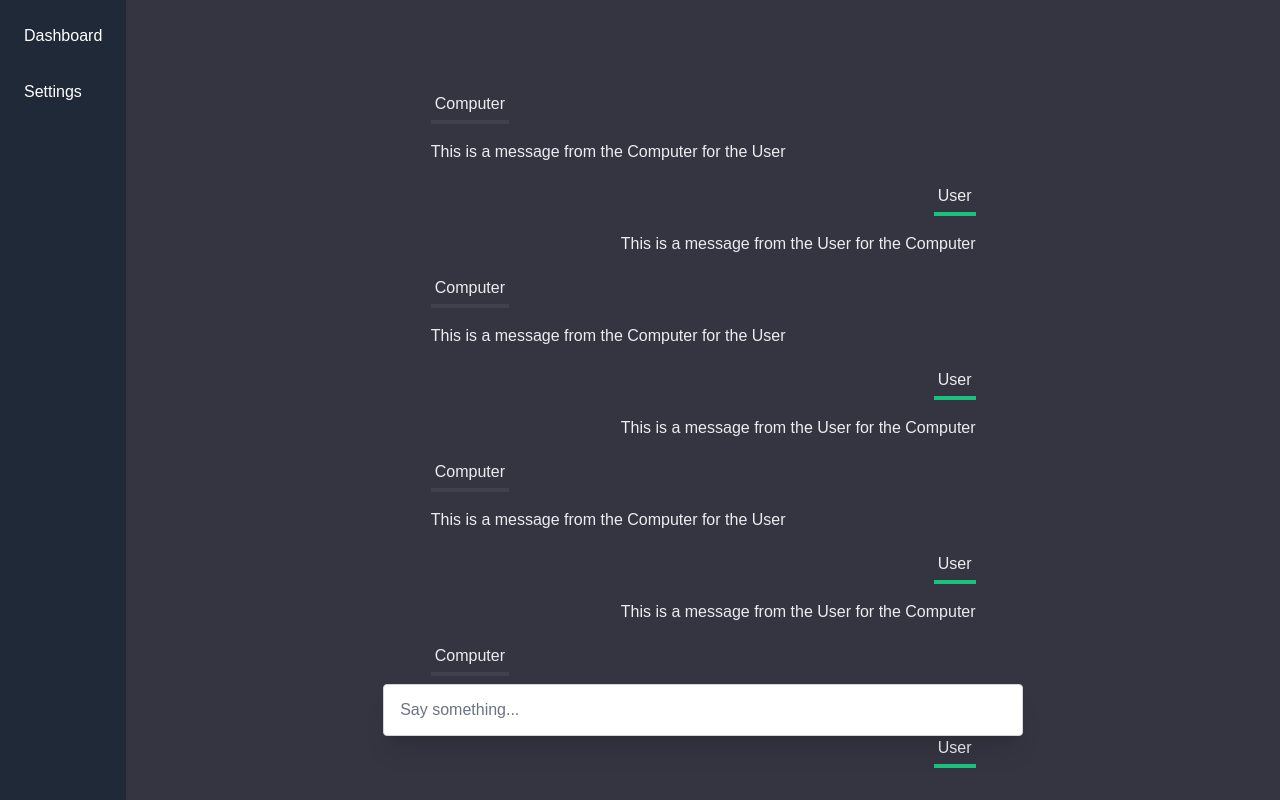
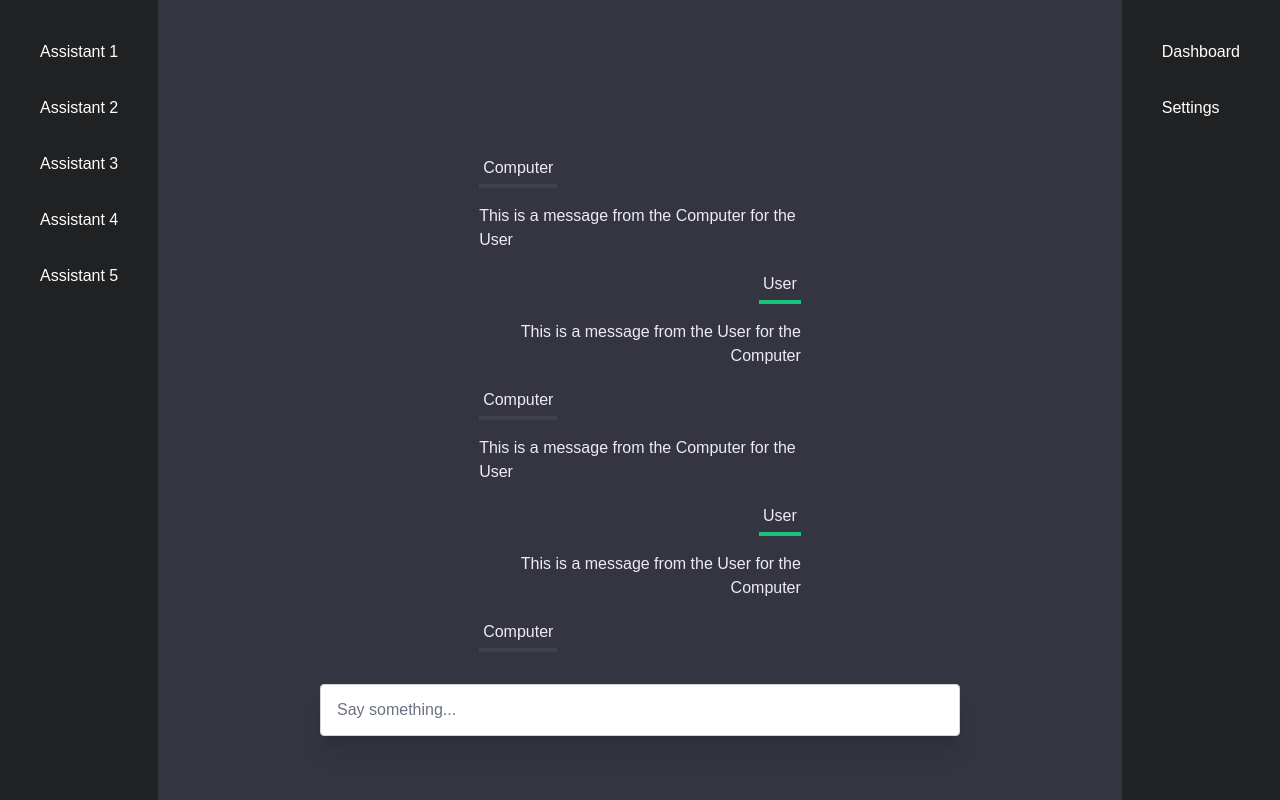
Before and after one commit to luismata5656/copy_ai, a Next.js app: page / in a window 1280 px wide. Built offline with nearby package versions, Linux system fonts and the light colour scheme; a web font is replaced by a local one.

Commit message:
add right sidebar and finalize design

```diff
--- a/src/app/page.tsx
+++ b/src/app/page.tsx
@@ -2,20 +2,26 @@
 import { useState } from 'react';
 import RightSidebar from '@/components/RightSidebar';
 import ChatWindow from '@/components/ChatWindow'
+import LeftSidebar from '@/components/LeftSidebar';
 
 
 export default function Home() {
-	const [isSidebarOpen, setIsSidebarOpen] = useState(true);
+	const [isLeftSidebarOpen, setIsLeftSidebarOpen] = useState(false);
+	const [isRightSidebarOpen, setIsRightSidebarOpen] = useState(false);
 
-	const toggleSidebar = () => {
-		setIsSidebarOpen(!isSidebarOpen);
+	const toggleLeftSidebar = () => {
+		setIsLeftSidebarOpen(!isLeftSidebarOpen);
+	};
+	const toggleRightSidebar = () => {
+		setIsRightSidebarOpen(!isRightSidebarOpen);
 	};
 	return (
 			<main className='flex h-screen w-screen bg-default-primary overflow-x-hidden'>
-				<RightSidebar isOpen={isSidebarOpen} onClose={() => toggleSidebar()}/>
+				<LeftSidebar isOpen={isLeftSidebarOpen} onClose={() => toggleLeftSidebar()}/>
 				<div className='flex-1 p-4'>
 				<ChatWindow />
 				</div>
+				<RightSidebar isOpen={isRightSidebarOpen} onClose={() => toggleRightSidebar()}/>
 			</main>
 	)
 }
--- a/src/components/ChatWindow.tsx
+++ b/src/components/ChatWindow.tsx
@@ -4,8 +4,8 @@ import Message from '@/components/chat/Message'
 
 export default function ChatWindow() {
 return (
-	<div className='flex flex-col justify-start items-center w-full h-full bg-default-primary p-0 overflow-y-auto'>
-		<div className='w-1/2 h-max text-default-white mt-16 mb-64'>
+	<div className='flex flex-col justify-start items-center w-full h-full bg-default-primary p-0 '>
+		<div className='w-full lg:w-1/2 p-16 h-full text-default-white mt-16 mb-32 overflow-y-auto snap-y'>
 			<Message isUser={false}/>
 			<Message isUser={true}/>
 			<Message isUser={false}/>
--- a/src/components/LeftSidebar.tsx
+++ b/src/components/LeftSidebar.tsx
@@ -1,55 +1,40 @@
 "use client"
-import React, {useState} from 'react'
-import ChatItem from '@/components/chat/Chat'
-import {TbDotsVertical, TbPlus, TbFolderPlus, TbLayoutSidebarLeftExpandFilled, TbLayoutSidebarLeftCollapseFilled} from 'react-icons/tb'
+import React from 'react';
+import { TbLayoutSidebarLeftCollapseFilled, TbLayoutSidebarLeftExpandFilled  } from 'react-icons/tb';
+import ChatItem from './chat/Chat';
 
-export default function LeftSidebar() {
-	const [sidebarVisible, setSidebarVisible] = useState(true)
-	return (
-		<div className='w-1/3 h-full lg:w-1/5'>
+interface SidebarProps {
+  // Define any props you need, for example:
+  isOpen: boolean;
+  onClose: () => void;
+}
 
-			<div className={sidebarVisible ? 'relative w-full h-full' : 'relative w-0'}>
+const LeftSidebar: React.FC<SidebarProps> = ({ isOpen, onClose }) => {
+  return (
+    <div
+      className={`fixed top-0 left-0 h-full z-50 bg-default-secondary text-white transform ease-in-out duration-300 ${
+        isOpen ? 'translate-x-0' : '-translate-x-full'
+      } lg:relative lg:translate-x-0`}
+    >
+      <button
+        onClick={onClose}
+        className="absolute -right-10 top-2 lg:hidden"
+      >
+	  {isOpen ? (
+		<TbLayoutSidebarLeftCollapseFilled className="m-2 h-6 w-6" />
+	  ) : (
+		<TbLayoutSidebarLeftExpandFilled className="m-2 h-6 w-6" />
+		)}
+	  </button>
+      <nav className="flex flex-col space-y-4 p-8">
+		<ChatItem name='Assistant 1'/>
+		<ChatItem name='Assistant 2'/>
+		<ChatItem name='Assistant 3'/>
+		<ChatItem name='Assistant 4'/>
+		<ChatItem name='Assistant 5'/>
+      </nav>
+    </div>
+  );
+};
 
-				<div className={sidebarVisible ? 'flex flex-col h-full text-default-white w-full h-full bg-default-secondary relative' : 'hidden'}>
-					<div className='mx-4 mt-4 h-16'>
-						<div className='w-full flex gap-4'>
-							<button className='flex items-center w-5/6 btn rounded-md text-left border border-solid border-1 border-default-secondary-3 p-1 hover:bg-default-secondary-3'>
-								<TbPlus className="m-2" />New Chat
-							</button>
-							<button className='flex items-center justify-center w-1/6 border border-default-secondary-3 text-center rounded-md p-1'>
-								<TbFolderPlus />
-							</button>
-						</div>
-					</div>
-					<div className='mx-4 flex-1 overflow-y-auto'>
-						<div className='w-full flex flex-col gap-4'>
-							<ChatItem name="Assistant 1" />
-							<ChatItem name="Assistant 2" />
-							<ChatItem name="Assistant 3" />
-							<ChatItem name="Assistant 4" />
-							<ChatItem name="Assistant 5" />
-						</div>
-					</div>
-					<div className='p-4 border-t border-default-accent flex flex-row items-center'>
-						<div className='w-1/6 rounded-full border border-default-secondary-2 text-center p-2'>
-							P
-						</div>
-						<div className='w-2/3 text-left m-2'>
-							Name
-						</div>
-						<button className='flex items-center justify-center w-1/6 rounded-md border border-default-secondary-2 p-2'>
-							<TbDotsVertical />
-						</button>
-					</div>
-				</div>
-				<button className='absolute -right-8 top-4 h-8 w-8 text-default-white' onClick={() => setSidebarVisible(!sidebarVisible)}>
-					{sidebarVisible ? (
-						<TbLayoutSidebarLeftCollapseFilled className="m-2 h-6 w-6" />
-					) : (
-						<TbLayoutSidebarLeftExpandFilled className="m-2 h-6 w-6" />
-					)}
-				</button>
-			</div>
-		</div>
-	)
-}
+export default LeftSidebar
--- a/src/components/RightSidebar.tsx
+++ b/src/components/RightSidebar.tsx
@@ -1,6 +1,6 @@
 "use client"
 import React from 'react';
-import { TbLayoutSidebarLeftCollapseFilled, TbLayoutSidebarLeftExpandFilled  } from 'react-icons/tb';
+import { TbLayoutSidebarRightCollapseFilled, TbLayoutSidebarRightExpandFilled  } from 'react-icons/tb';
 
 interface SidebarProps {
   // Define any props you need, for example:
@@ -11,21 +11,21 @@ interface SidebarProps {
 const RightSidebar: React.FC<SidebarProps> = ({ isOpen, onClose }) => {
   return (
     <div
-      className={`fixed top-0 left-0 h-full z-50 bg-gray-800 text-white transform ease-in-out duration-300 ${
-        isOpen ? 'translate-x-0' : '-translate-x-full'
+      className={`fixed top-0 right-0 h-full z-50 bg-default-secondary text-white transform ease-in-out duration-300 ${
+        isOpen ? 'translate-x-0' : 'translate-x-full'
       } lg:relative lg:translate-x-0`}
     >
       <button
         onClick={onClose}
-        className="absolute -right-10 top-2 lg:hidden"
+        className="absolute -left-10 top-2 lg:hidden"
       >
 	  {isOpen ? (
-		<TbLayoutSidebarLeftCollapseFilled className="m-2 h-6 w-6" />
+		<TbLayoutSidebarRightCollapseFilled className="m-2 h-6 w-6" />
 	  ) : (
-		<TbLayoutSidebarLeftExpandFilled className="m-2 h-6 w-6" />
+		<TbLayoutSidebarRightExpandFilled className="m-2 h-6 w-6" />
 		)}
 	  </button>
-      <nav className="flex flex-col space-y-4 p-4">
+      <nav className="flex flex-col space-y-4 p-8">
         {/* Navigation Links */}
         <a href="/dashboard" className="hover:bg-gray-700 p-2 rounded">
           Dashboard
```
